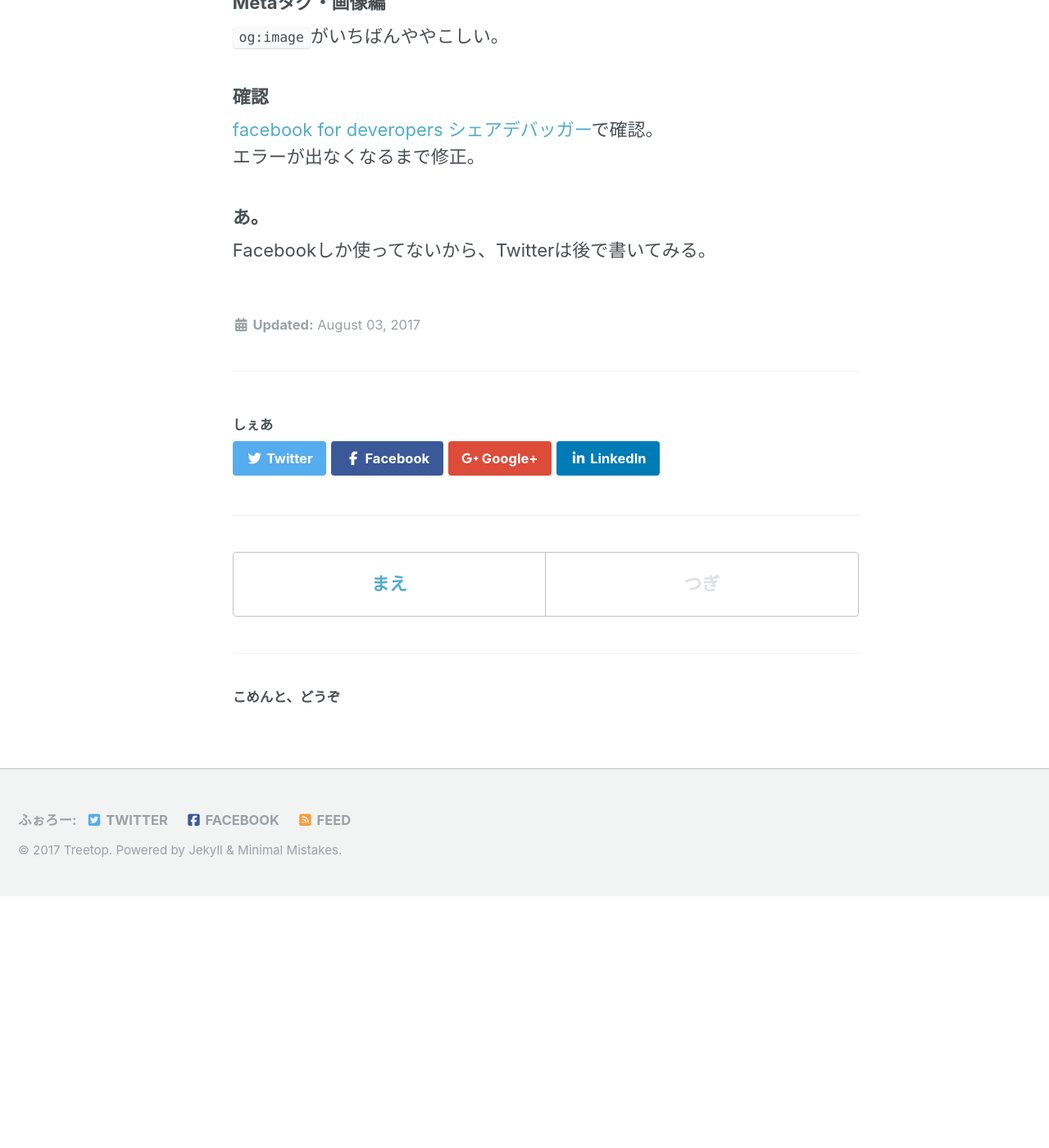
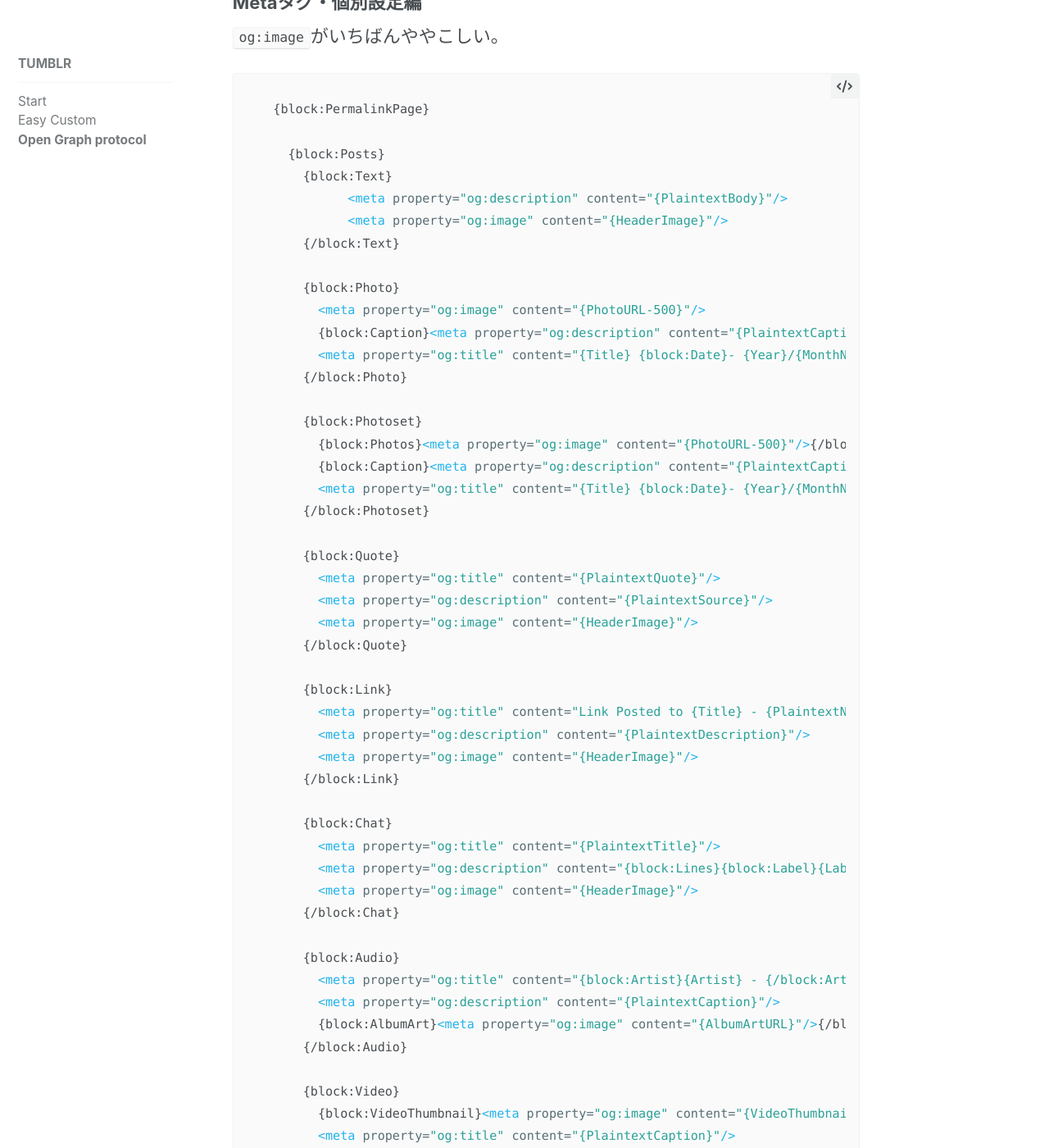
Before and after one commit to laureltreetop/laureltreetop.github.io, a Jekyll site: the page built from _tumblr/03-ogp.md, in a window 1280 px wide and 1400 px high, scrolled down 690 px. Shown: the whole window at 82% size. Built offline with Jekyll 4.4.1, drawn with Linux system fonts in a browser that asks for light colours; nearby versions of some CDN libraries; comment, search, counter and statistics services are not loaded; before the commit the page ends 1783 px from its top, so only the background shows below that; some of the changed text lies outside the part shown.

Commit message:
Update 03-ogp.md

```diff
--- a/_tumblr/03-ogp.md
+++ b/_tumblr/03-ogp.md
@@ -6,7 +6,7 @@
 {% include toc icon="tumblr-square" title="Open Graph protocol" %}
 これをやっておくだけで、FacebookやTwitterにシェアしてもらったときにいい感じに。
 
-### Metaタグ・文字部分編
+### Metaタグ・まとめて設定編
 少し見づらくなりますが、こんな感じで。
 
 ~~~html
@@ -17,8 +17,80 @@
 {block:IndexPage}<meta property="og:description" content="{MetaDescription}{block:PostSummary} - {PostSummary}{/block:PostSummary}">{/block:IndexPage}
 ~~~
 
-### Metaタグ・画像編
+### Metaタグ・個別設定編
 `og:image`がいちばんややこしい。
+
+~~~html
+  {block:PermalinkPage}
+
+    {block:Posts}
+      {block:Text}
+            <meta property="og:description" content="{PlaintextBody}"/>
+            <meta property="og:image" content="{HeaderImage}"/>
+      {/block:Text}
+
+      {block:Photo}
+        <meta property="og:image" content="{PhotoURL-500}"/>
+        {block:Caption}<meta property="og:description" content="{PlaintextCaption}"/>{/block:Caption}
+        <meta property="og:title" content="{Title} {block:Date}- {Year}/{MonthNumberWithZero}/{DayOfMonthWithZero} {/block:Date}"/>
+      {/block:Photo}
+
+      {block:Photoset}
+        {block:Photos}<meta property="og:image" content="{PhotoURL-500}"/>{/block:Photos}
+        {block:Caption}<meta property="og:description" content="{PlaintextCaption}"/>{/block:Caption}
+        <meta property="og:title" content="{Title} {block:Date}- {Year}/{MonthNumberWithZero}/{DayOfMonthWithZero} {/block:Date}"/>
+      {/block:Photoset}
+
+      {block:Quote}
+        <meta property="og:title" content="{PlaintextQuote}"/>
+        <meta property="og:description" content="{PlaintextSource}"/>
+        <meta property="og:image" content="{HeaderImage}"/>
+      {/block:Quote}
+
+      {block:Link}
+        <meta property="og:title" content="Link Posted to {Title} - {PlaintextName}"/>
+        <meta property="og:description" content="{PlaintextDescription}"/>
+        <meta property="og:image" content="{HeaderImage}"/>
+      {/block:Link}
+
+      {block:Chat}
+        <meta property="og:title" content="{PlaintextTitle}"/>
+        <meta property="og:description" content="{block:Lines}{block:Label}{Label}: {/block:Label}{Line} &bull; {/block:Lines}"/>
+        <meta property="og:image" content="{HeaderImage}"/>
+      {/block:Chat}
+
+      {block:Audio}
+        <meta property="og:title" content="{block:Artist}{Artist} - {/block:Artist}{block:TrackName}{TrackName}{/block:TrackName}"/>
+        <meta property="og:description" content="{PlaintextCaption}"/>
+        {block:AlbumArt}<meta property="og:image" content="{AlbumArtURL}"/>{/block:AlbumArt}
+      {/block:Audio}
+
+      {block:Video}
+        {block:VideoThumbnail}<meta property="og:image" content="{VideoThumbnailURL}"/>{/block:VideoThumbnail}
+        <meta property="og:title" content="{PlaintextCaption}"/>
+        {block:Caption}
+            <meta property="og:description" content="{PlaintextCaption}"/>
+            <meta property="og:title" content="Posted to {Title} {block:Date}- {Year}/{MonthNumberWithZero}/{DayOfMonthWithZero} {/block:Date}"/>
+        {/block:Caption}
+      {/block:Video}
+
+
+      {block:Answer}
+        <meta property="og:title" content="{PlaintextQuestion}"/>
+        <meta property="og:description" content="{PlaintextAnswer}"/>
+        <meta property="og:image" content="{HeaderImage}"/>
+      {/block:Answer}
+
+    {/block:Posts}
+
+  {/block:PermalinkPage}
+
+  {block:IndexPage}
+    <meta property="og:description" content="{MetaDescription}"/>
+    <meta property="og:image" content="{HeaderImage}"/>
+  {/block:IndexPage}
+
+~~~
 
 ### 確認
 [facebook for deveropers シェアデバッガー](https://developers.facebook.com/tools/debug/sharing/)で確認。
```
